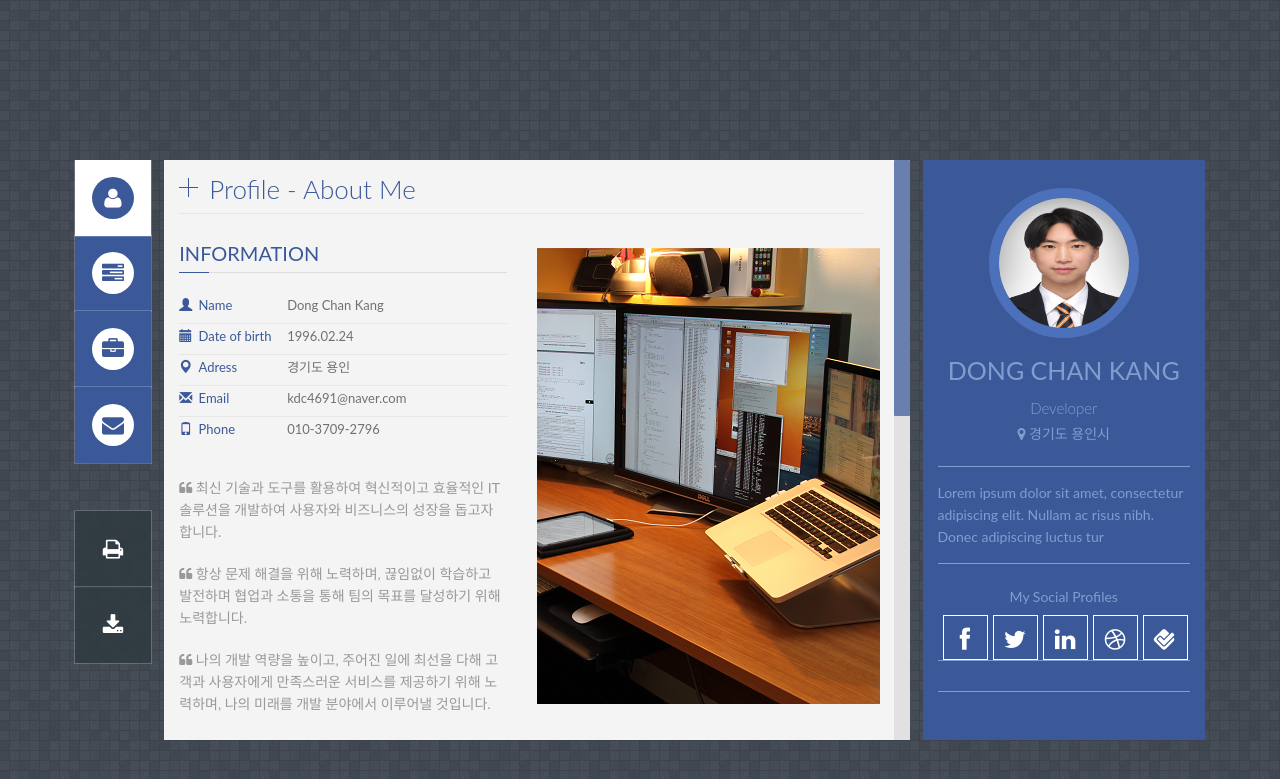
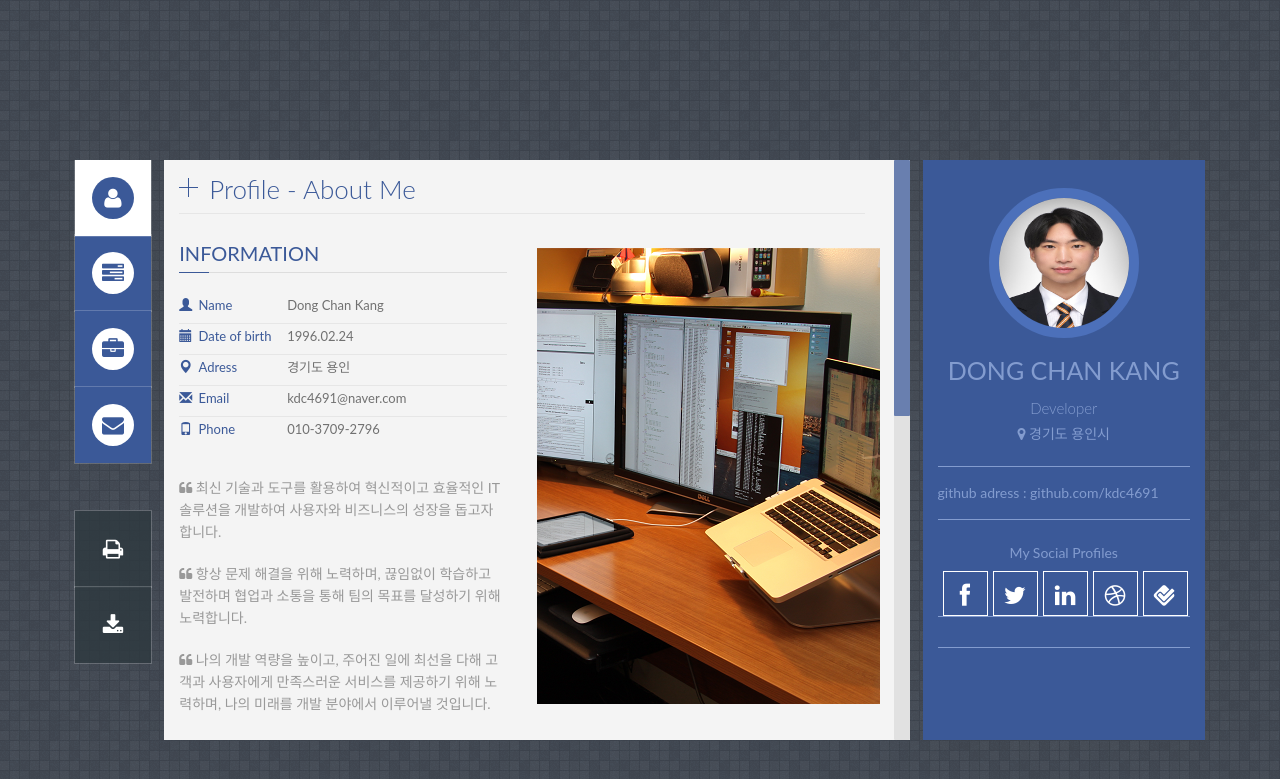
Before and after one commit to kdc4691/kdc4691.github.io, a Jekyll site: the page built from index.html, in a window 1280 px wide. Shown: the top 779 px of the page. Built offline with Jekyll 4.4.1, drawn with Linux system fonts in a browser that asks for light colours; some web fonts are replaced.

Commit message:
edit profile_desc

```diff
--- a/index.html
+++ b/index.html
@@ -78,7 +78,7 @@
         <!-- Profile Description -->
         <div id="profile_desc">
             <p>
-            	Lorem ipsum dolor sit amet, consectetur adipiscing elit. Nullam ac risus nibh. Donec adipiscing luctus tur
+            	github adress : github.com/kdc4691
             </p>
 
         </div>
```
